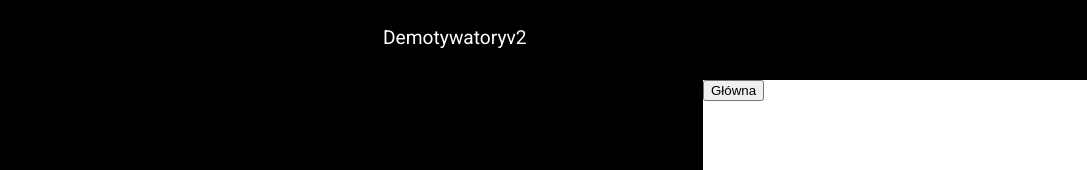
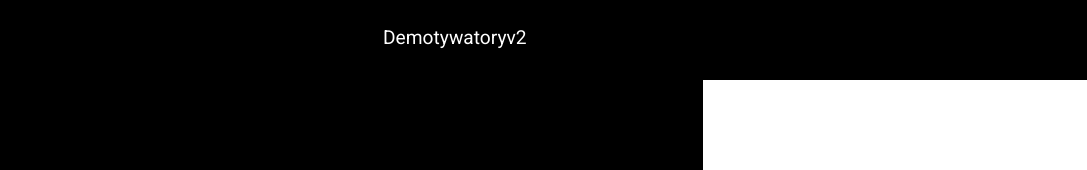
Before and after one commit to mmakula270490/DemotywatoryV2ProjectSDAFrontEnd, an Angular app: page /addNew in a window 1280 px wide. Shown: the top 170 px of the page, without its empty margins (193-1280 px from the left). Built offline with nearby package versions, Linux system fonts and the light colour scheme.

Commit message:
fix for add button

```diff
--- a/src/app/components/add-demot/add-demot.component.html
+++ b/src/app/components/add-demot/add-demot.component.html
@@ -14,4 +14,3 @@
 <div style="width: 50%;float:right" class="login">
     <div class="add">Dodaj</div>
 </div>
-<button class="returnToMain" [routerLink]="['/']">Główna</button>
```
